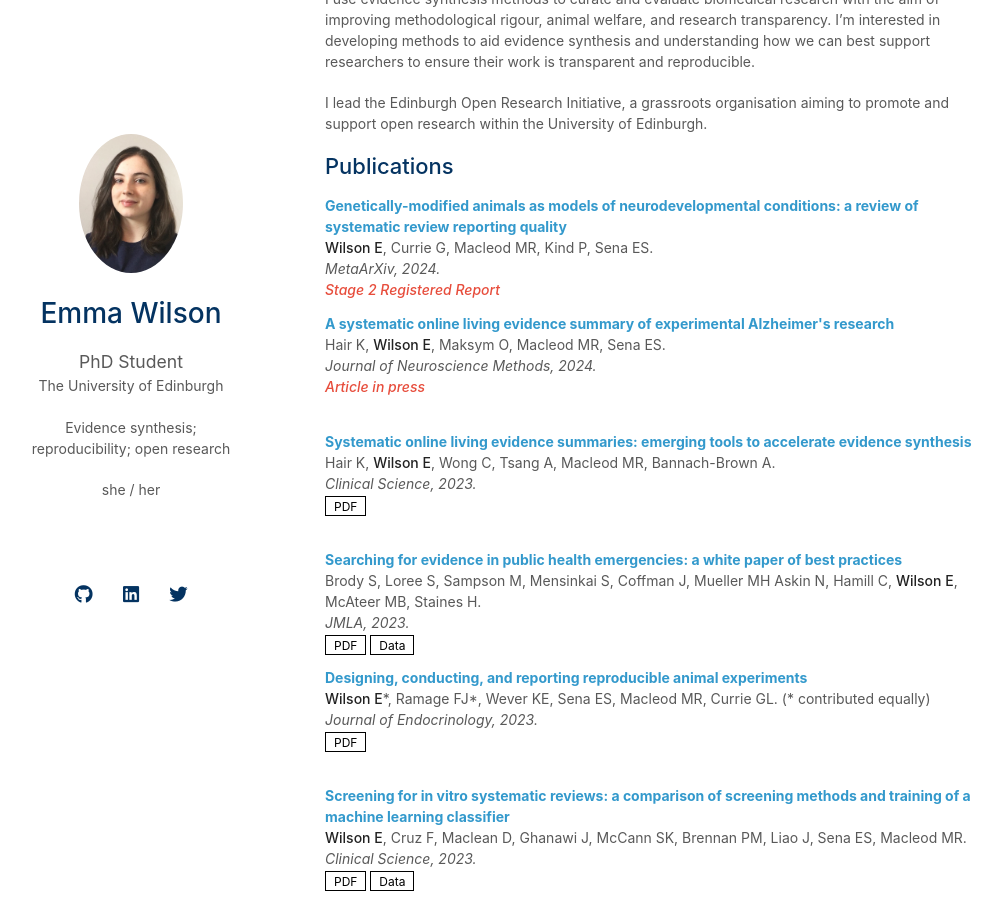
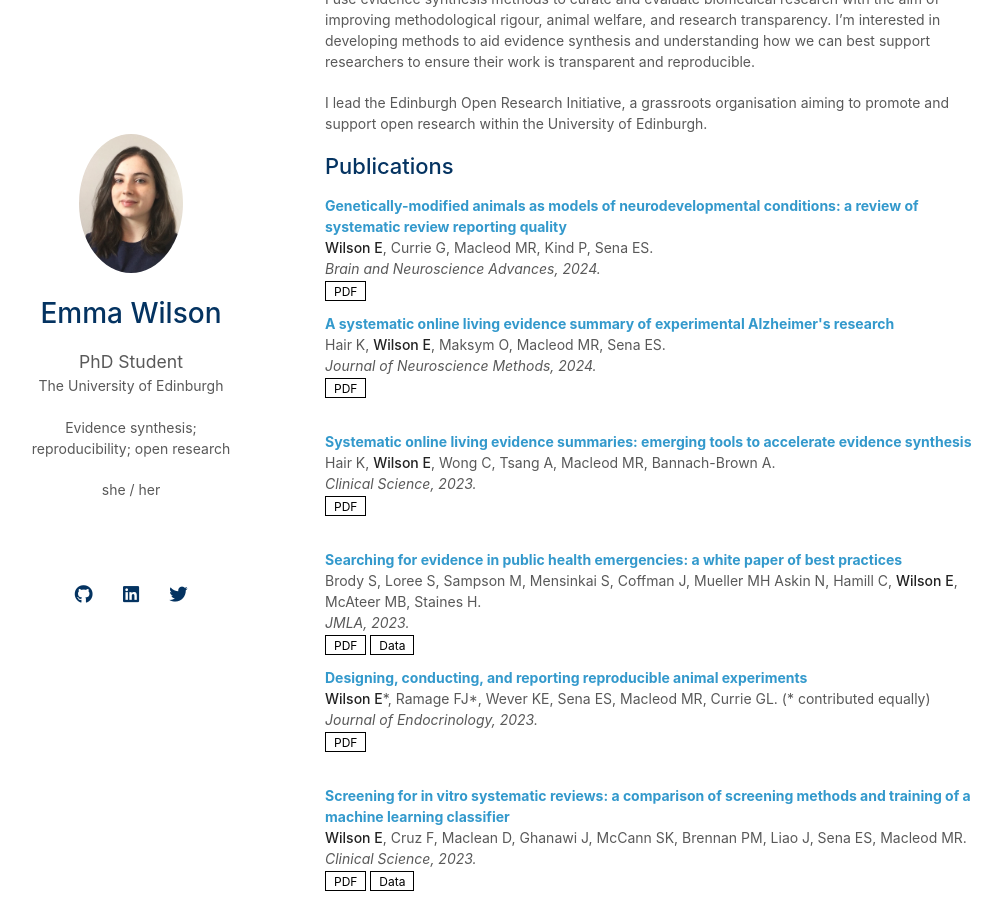
Before and after one commit to emma-wilson/emma-wilson.github.io, a Jekyll site: the page built from index.md, in a window 1280 px wide and 900 px high, scrolled down 312 px. Shown: the whole window, without its empty margins (145-1147 px from the left). Built offline with Jekyll 4.4.1, drawn with Linux system fonts in a browser that asks for light colours; nearby versions of some CDN libraries; comment, search, counter and statistics services are not loaded; a style sheet for code colours, icons or effects is not loaded; our own code applies the rules of GitHub Pages for plain Markdown files.

Commit message:
Update publications.yml

```diff
--- a/_data/publications.yml
+++ b/_data/publications.yml
@@ -2,15 +2,15 @@ main:
 
   - title: "Genetically-modified animals as models of neurodevelopmental conditions: a review of systematic review reporting quality"
     authors: <strong>Wilson E</strong>, Currie G, Macleod MR, Kind P, Sena ES.
-    journal: MetaArXiv, 2024.
-    doi: https://osf.io/preprints/metaarxiv/s5xd4
-    notes: Stage 2 Registered Report
+    journal: Brain and Neuroscience Advances, 2024.
+    doi: https://doi.org/10.1177/23982128241287279
+    pdf: assets/files/2024_Wilson.pdf
 
   - title: "A systematic online living evidence summary of experimental Alzheimer's research"
     authors: Hair K, <strong>Wilson E</strong>, Maksym O, Macleod MR, Sena ES.
     journal: Journal of Neuroscience Methods, 2024.
     doi: https://doi.org/10.1016/j.jneumeth.2024.110209
-    notes: Article in press
+    pdf: assets/files/2024_Hair.pdf
 
   - title: "Systematic online living evidence summaries: emerging tools to accelerate evidence synthesis"
     authors: Hair K, <strong>Wilson E</strong>, Wong C, Tsang A, Macleod MR, Bannach-Brown A.
```
